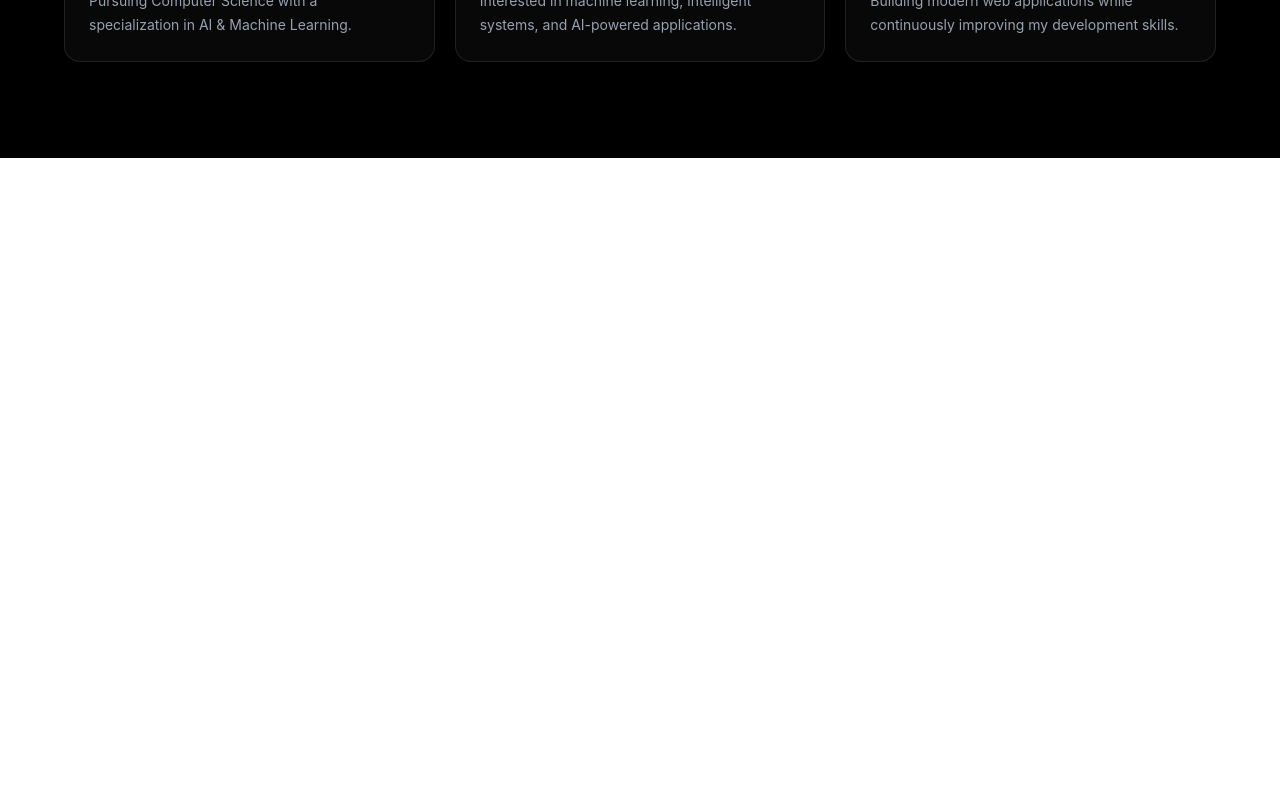
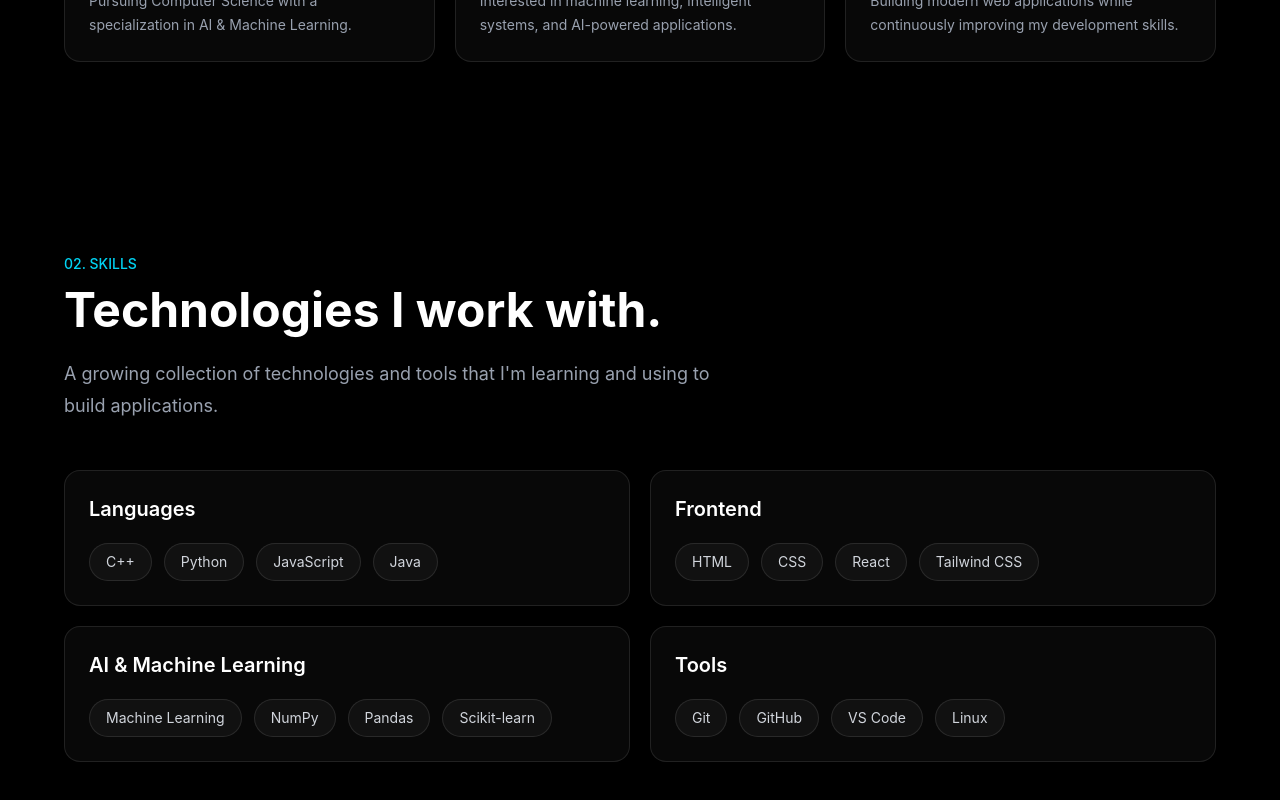
Before and after one commit to ja1234-beep/Portfolio, a React (Vite) app: page / in a window 1280 px wide. Shown: the part 1268-2068 px from the top of the page. Before the commit the page ends 1426 px from the top, so only its background shows below. Built offline with nearby package versions, Linux system fonts and the light colour scheme.

Commit message:
Added skills section

```diff
--- a/src/App.jsx
+++ b/src/App.jsx
@@ -1,6 +1,7 @@
 import Navbar from "./components/Navbar"
 import Hero from "./components/Hero"
 import About from "./components/About"
+import Skills from "./components/Skills"
 
 function App() {
   return (
@@ -11,6 +12,7 @@ function App() {
       <main>
         <Hero />
         <About />
+        <Skills />
       </main>
 
     </div>
--- /dev/null
+++ b/src/components/Skills.jsx
@@ -0,0 +1,91 @@
+const skillCategories = [
+  {
+    title: "Languages",
+    skills: ["C++", "Python", "JavaScript", "Java"],
+  },
+  {
+    title: "Frontend",
+    skills: ["HTML", "CSS", "React", "Tailwind CSS"],
+  },
+  {
+    title: "AI & Machine Learning",
+    skills: ["Machine Learning", "NumPy", "Pandas", "Scikit-learn"],
+  },
+  {
+    title: "Tools",
+    skills: ["Git", "GitHub", "VS Code", "Linux"],
+  },
+]
+
+
+function SkillCard({ title, skills }) {
+  return (
+    <div className="rounded-2xl border border-white/10 bg-white/[0.03] p-6 transition duration-300 hover:-translate-y-1 hover:border-cyan-400/40">
+
+      <h3 className="text-xl font-semibold">
+        {title}
+      </h3>
+
+      <div className="mt-5 flex flex-wrap gap-3">
+
+        {skills.map((skill) => (
+          <span
+            key={skill}
+            className="rounded-full border border-white/10 bg-white/[0.04] px-4 py-2 text-sm text-gray-300 transition hover:border-cyan-400/50 hover:text-cyan-400"
+          >
+            {skill}
+          </span>
+        ))}
+
+      </div>
+
+    </div>
+  )
+}
+
+
+function Skills() {
+  return (
+    <section id="skills" className="px-6 py-24">
+
+      <div className="mx-auto max-w-6xl">
+
+        {/* Heading */}
+        <div className="max-w-2xl">
+
+          <p className="text-sm font-medium text-cyan-400">
+            02. SKILLS
+          </p>
+
+          <h2 className="mt-3 text-4xl font-bold sm:text-5xl">
+            Technologies I work with.
+          </h2>
+
+          <p className="mt-6 text-base leading-8 text-gray-400 sm:text-lg">
+            A growing collection of technologies and tools that I'm
+            learning and using to build applications.
+          </p>
+
+        </div>
+
+
+        {/* Skill Cards */}
+        <div className="mt-12 grid gap-5 md:grid-cols-2">
+
+          {skillCategories.map((category) => (
+            <SkillCard
+              key={category.title}
+              title={category.title}
+              skills={category.skills}
+            />
+          ))}
+
+        </div>
+
+      </div>
+
+    </section>
+  )
+}
+
+export default Skills
```
